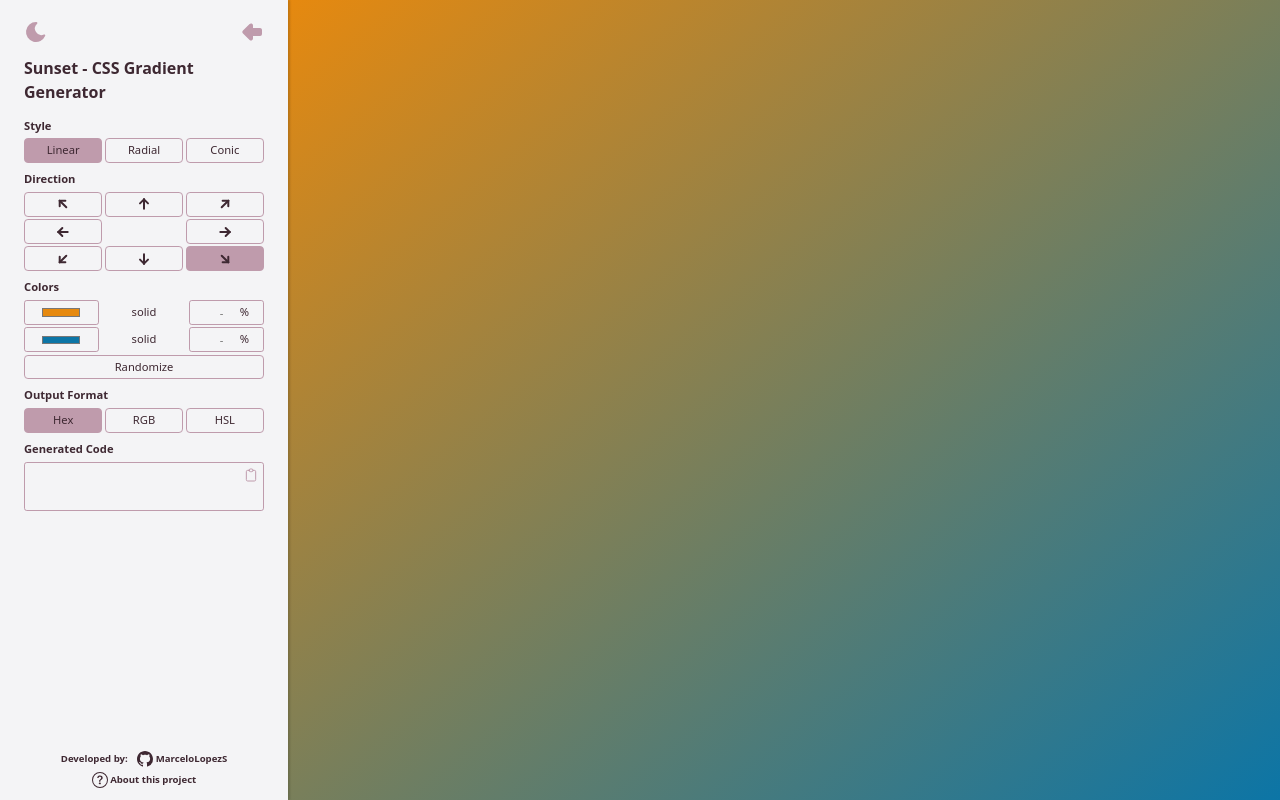
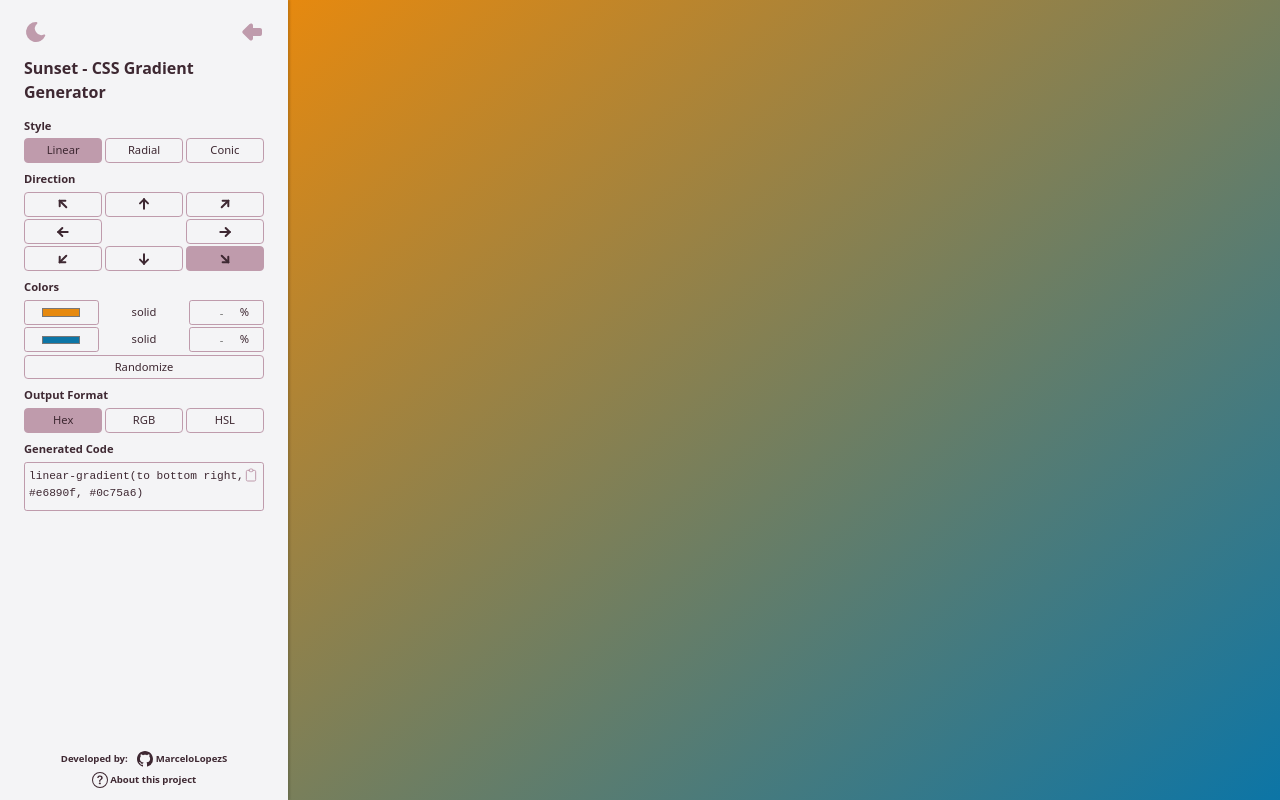
Before and after one commit to MarceloLopezS/sunset-css-gradient-generator, a React (Vite) app: page / in a window 1280 px wide. Built offline with nearby package versions, Linux system fonts and the light colour scheme.

Commit message:
Set Store connection to generate gradient code
Add code copy to clipboard functionallity.

```diff
--- a/src/entities/GeneratedCode/index.jsx
+++ b/src/entities/GeneratedCode/index.jsx
@@ -1,11 +1,45 @@
+import { useRef, useContext } from "react"
+import { StoreContext } from "../../shared/state/store"
+import ClipboardSVG from "../../shared/ui/SVGs/Clipboard"
+import {
+  pipe,
+  setGradientStyle,
+  appendString,
+  appendConicStartAngle,
+  appendRadialShape,
+  appendRadialSize,
+  appendGradientPosition,
+  appendLinearDirection,
+  appendGradientColors,
+  copyToClipboard
+} from "../../shared/utils/functions"
 import styles from "./ui/styles.module.css"
-import ClipboardSVG from "../../shared/ui/SVGs/Clipboard"
 
 const GeneratedCode = () => {
+  const codeRef = useRef(null)
+  const { gradientOptions } = useContext(StoreContext)
+  const generateGradient = pipe(
+    setGradientStyle(gradientOptions),
+    appendString("("),
+    appendConicStartAngle(gradientOptions),
+    appendRadialShape(gradientOptions),
+    appendRadialSize(gradientOptions),
+    appendGradientPosition(gradientOptions),
+    appendLinearDirection(gradientOptions),
+    appendString(", "),
+    appendGradientColors(gradientOptions),
+    appendString(")")
+  )
+
+  const onClipboardClick = () => copyToClipboard(codeRef.current.textContent)
+
   return (
     <div className={styles["code-container"]}>
-      <code></code>
-      <button className={styles["copy-to-clipboard"]}>
+      <code ref={codeRef}>{generateGradient()}</code>
+      <button
+        className={styles["copy-to-clipboard"]}
+        onClick={onClipboardClick}
+      >
         <span className="visually-hidden">Copy code to clipboard</span>
         <ClipboardSVG />
       </button>
```
